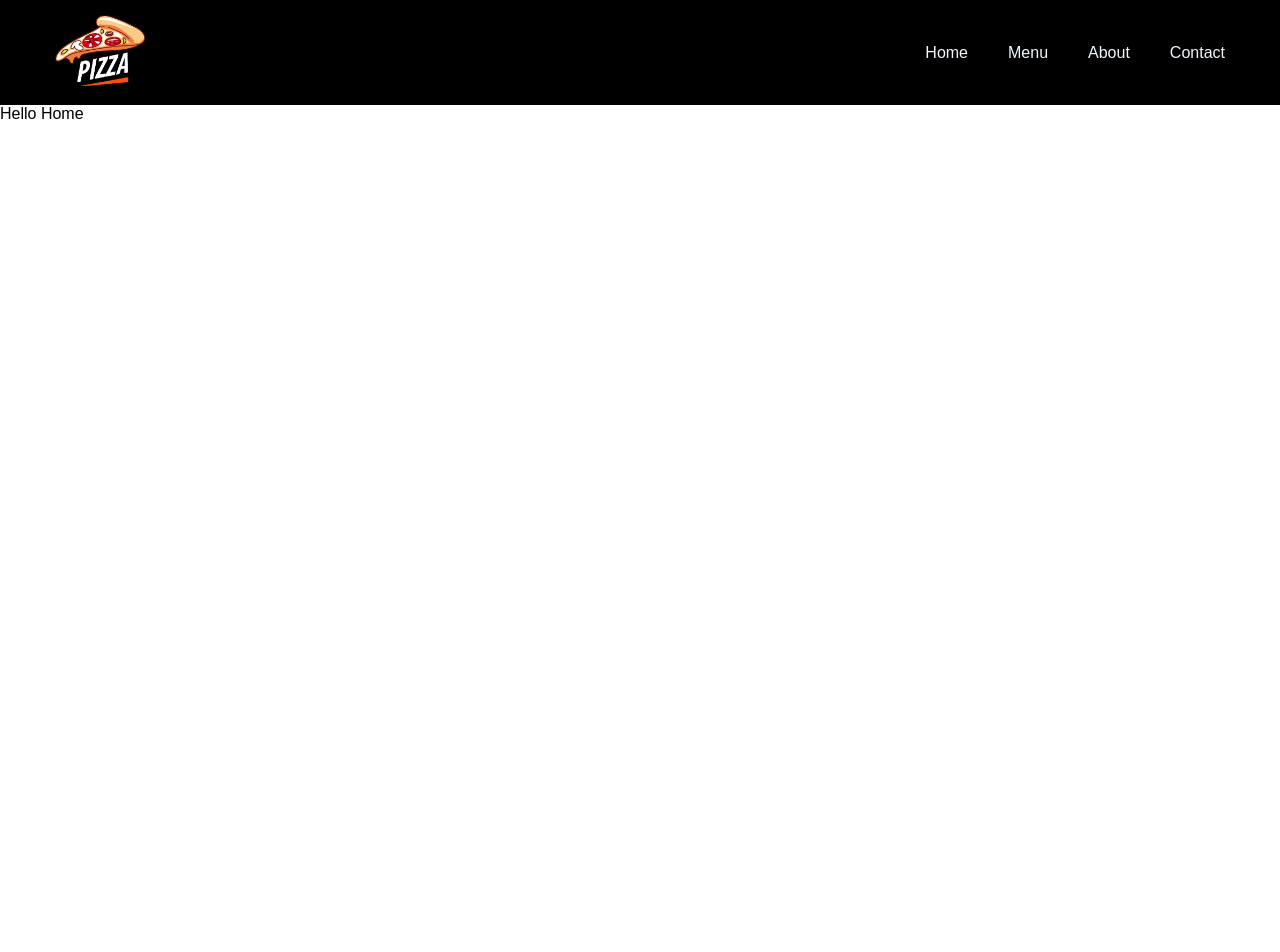
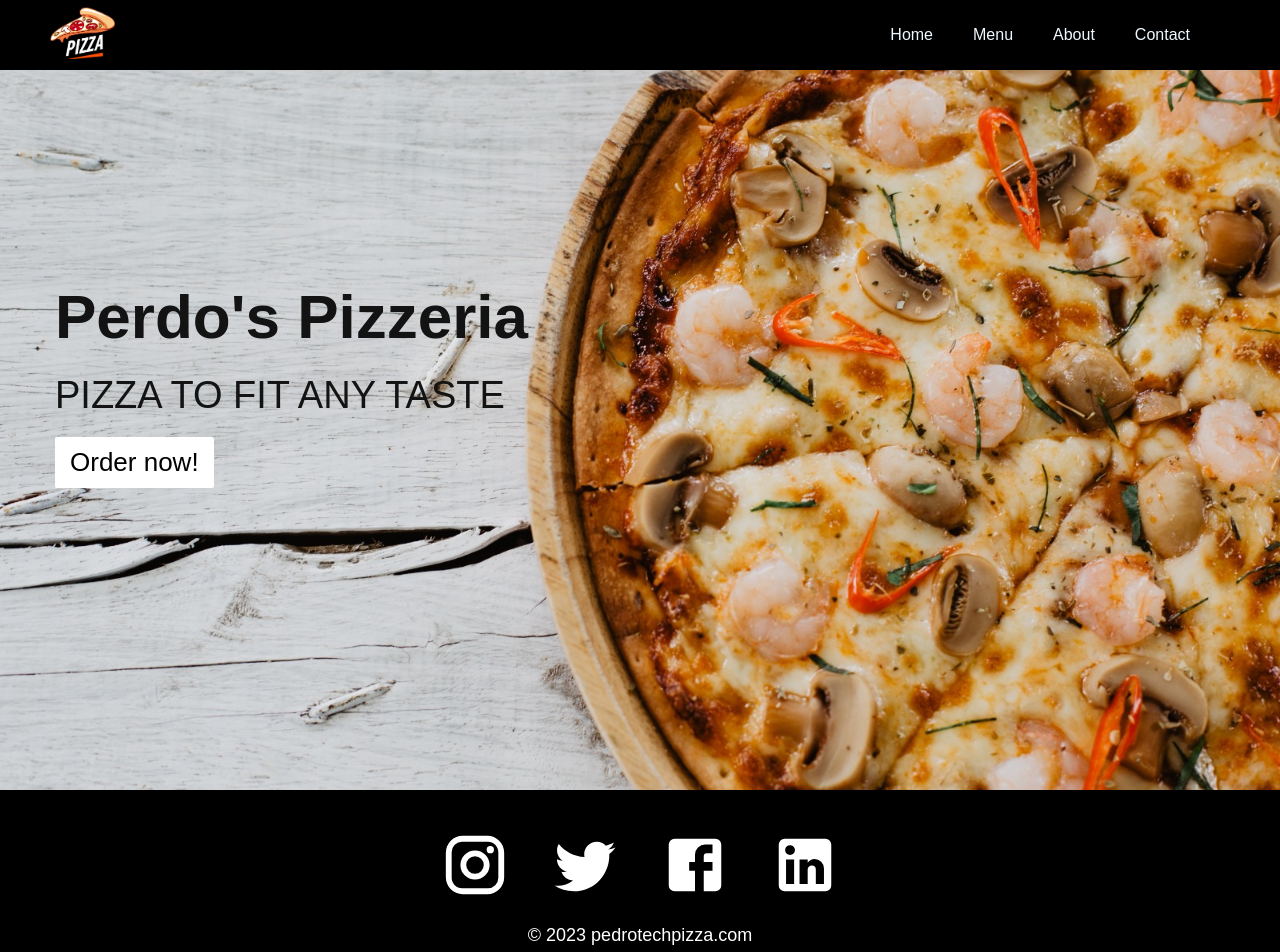
Before and after one commit to Poioill/PizzaApp--react-, a React (Create React App) app: page / in a window 1280 px wide. Shown: the top 952 px of the page. Before the commit the page ends 800 px from the top, so only its background shows below. Built offline with nearby package versions, Linux system fonts and the light colour scheme.

Commit message:
main page

```diff
--- a/package.json
+++ b/package.json
@@ -5,6 +5,7 @@
   "dependencies": {
     "@emotion/react": "^11.11.1",
     "@emotion/styled": "^11.11.0",
+    "@mui/icons-material": "^5.14.0",
     "@mui/material": "^5.14.0",
     "@testing-library/jest-dom": "^5.16.5",
     "@testing-library/react": "^13.4.0",
--- a/src/App.css
+++ b/src/App.css
@@ -14,5 +14,6 @@
 ._container{
   max-width: 1200px;
   margin: 0 auto;
+  position: relative;
   padding: 0 15px;
 }
--- a/src/App.js
+++ b/src/App.js
@@ -1,5 +1,6 @@
 import './App.css';
 import Navbar from "./components/Navbar";
+import Footer from "./components/Footer";
 import Home from "./pages/Home";
 import { BrowserRouter as Router, Routes, Route } from "react-router-dom";
 
@@ -11,6 +12,7 @@ function App() {
         <Routes>
             <Route exact path="/"  element={<Home/>} />
         </Routes>
+        <Footer/>
       </Router>
     </div>
   );
--- /dev/null
+++ b/src/components/Footer.js
@@ -0,0 +1,25 @@
+import React from 'react'
+import InstagramIcon from '@mui/icons-material/Instagram';
+import TwitterIcon from '@mui/icons-material/Twitter';
+import FacebookIcon from '@mui/icons-material/Facebook';
+import LinkedInIcon from '@mui/icons-material/LinkedIn';
+import "../styles/Footer.css";
+
+function Footer() {
+  return (
+    <div className='footer'>
+        <div className='_container'>
+            <div className='socialMedia'>
+                <InstagramIcon/>
+                <TwitterIcon/>
+                <FacebookIcon/>
+                <LinkedInIcon/>
+            </div>
+            <p> &copy; 2023 pedrotechpizza.com</p>
+        </div>
+
+    </div>
+  )
+}
+
+export default Footer
--- a/src/components/Navbar.js
+++ b/src/components/Navbar.js
@@ -1,20 +1,34 @@
-import React from 'react'
+import React, {useState} from 'react'
 import Logo from '../assets/pizzaLogo.png';
 import { Link } from 'react-router-dom';
+import ReorderIcon from '@mui/icons-material/Reorder';
 import "../styles/Navbar.css";
 
 function Navbar() {
+    const [openLinks, setOpenLinks] = useState(false);
+    const toggleNavbar = () => {
+        setOpenLinks(!openLinks);
+    };
   return (
     <div className="navbar">
         <div className='navbar__wrapper _container'>
-            <div className='leftSide'>
-                <img src={Logo}></img>
+            <div className='leftSide' id={openLinks ? 'open' : 'close'}>
+                <Link to="/"><img src={Logo}/></Link>
+                <div className='hiddenLinks'>
+                    <Link to="/">Home</Link>
+                    <Link to="/menu">Menu</Link>
+                    <Link to="/about">About</Link>
+                    <Link to="/contact">Contact</Link>
+                </div>
             </div>
             <div className='rightSide'>
                 <Link to="/">Home</Link>
                 <Link to="/menu">Menu</Link>
                 <Link to="/about">About</Link>
                 <Link to="/contact">Contact</Link>
+                <button onClick={toggleNavbar}>
+                   <ReorderIcon/>
+                </button>
             </div>
         </div>
     </div>
--- a/src/pages/Home.js
+++ b/src/pages/Home.js
@@ -1,8 +1,21 @@
-import React from 'react'
+import React from 'react';
+import {Link} from 'react-router-dom';
+import BannerImage from '../assets/pizza.jpeg'
+import '../styles/Home.css';
 
 function Home() {
   return (
-    <div>Hello Home</div>
+    <div className='home' style={{backgroundImage: `url(${BannerImage})`}}>
+        <div className='_container'>
+            <div className='home__container'>
+                <h1> Perdo's Pizzeria</h1>
+                <p>PIZZA TO FIT ANY TASTE</p>
+                <Link to="/menu">
+                    <button>Order now!</button>
+                </Link>
+            </div>
+        </div>
+    </div>
   )
 }
 
--- /dev/null
+++ b/src/styles/Footer.css
@@ -0,0 +1,13 @@
+.footer{
+    background-color: black;
+    width: 100%;
+    height: 200px;
+    color: white;
+    text-align: center;
+    padding: 20px 0;
+    font-size: 18px
+}
+.socialMedia svg{
+    font-size: 70px;
+    margin: 20px;
+}
--- /dev/null
+++ b/src/styles/Home.css
@@ -0,0 +1,37 @@
+.home{
+    width: 100%;
+    height: 90vh;
+    flex-direction: column;
+    background-size: cover;
+    background-position: center;
+    background-repeat: no-repeat;
+    position: relative;
+}
+.home__container{
+    margin: 210px 0 0 0;
+}
+.home__container *:not(:last-child){
+    margin: 0 0 20px 0;
+    color: #131313;
+}
+.home__container h1{
+    font-size: 62px;
+    font-weight: 800;
+    line-height: 120%;
+}
+.home__container p{
+    font-size: 38px;
+}
+.home__container button{
+    background-color: white;
+    border: none;
+    border-radius: 2px;
+    padding: 10px 15px;
+    font-size: 26px;
+    transition-duration: 0.3s;
+}
+.home__container button:hover{
+    background-color: #131313;
+    color: aliceblue;
+    cursor: pointer;
+}
--- a/src/styles/Navbar.css
+++ b/src/styles/Navbar.css
@@ -8,23 +8,44 @@
     display: flex;
     justify-content: space-between;
     align-items: center;
-    padding: 15px 15px;
+    height: 70px;
+    padding: 10px;
 }
 .navbar__wrapper img{
-    max-width: 90px;
+    max-width: 65px;
 }
-.rightSide a{
+.rightSide a, .hiddenLinks a{
     color: aliceblue;
     transition-duration: 0.3s;
 }
-.rightSide a:not(:last-child){
+.rightSide a:not(:last-child), .hiddenLinks a:not(:last-child){
     margin: 0 40px 0 0;
 }
-.rightSide a:hover{
+.rightSide a:hover, .hiddenLinks a:hover{
     opacity: 0.6;
 }
-@media (max-width: 500px) {
-    .navbar .rightSide{
+.navbar button{
+    background-color: black;
+    color: aliceblue;
+    border: none;
+}
+@media (min-width: 500px) {
+    .navbar button, .hiddenLinks{
         display: none;
     }
+
 }
+@media (max-width: 500px) {
+    .navbar .rightSide a{
+        display: none;
+    }
+    .navbar #open img{
+        display: none;
+    }
+    .navbar #close .hiddenLinks a{
+        display: none;
+    }
+    .navbar #close img{
+        width: 50px;
+    }
+}
```
Also changed, not shown: 1 other file (tests, documents, lock files or other folders).
